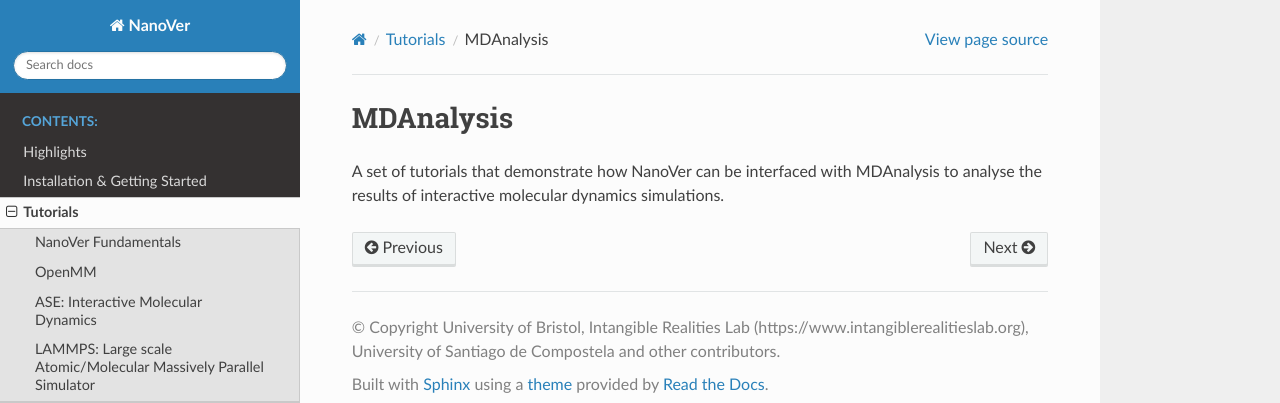
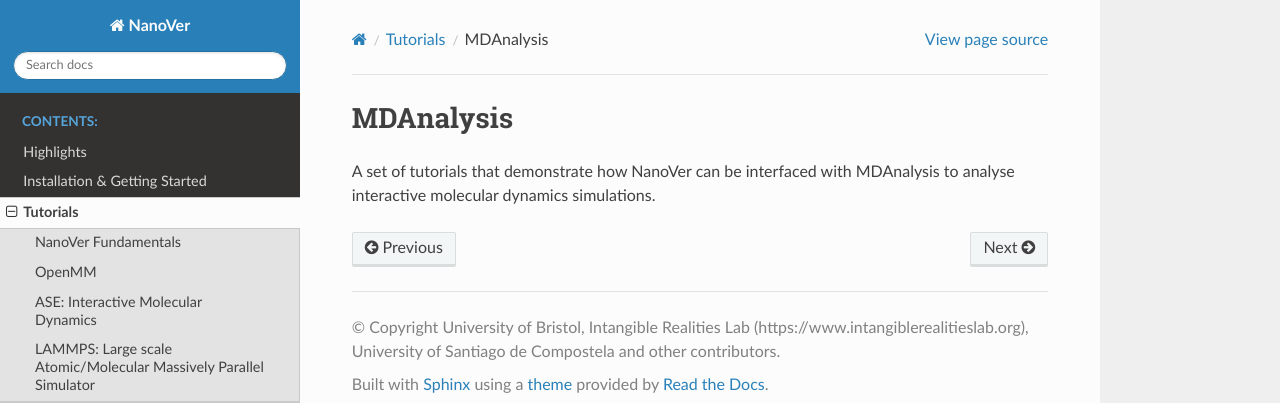
Before and after one commit to IRL2/nanover-docs, a Sphinx documentation site: the page built from source/tutorials/mdanalysis.rst, in a window 1280 px wide. Shown: the top 403 px of the page. Built offline with Sphinx 7.4.7 and the Read the Docs theme 2.0.0, drawn with Linux system fonts in a browser that asks for light colours; pages that are not in the unit, such as notebooks, are missing from menus.

Commit message:
Formatting and rewording

```diff
--- a/source/tutorials/mdanalysis.rst
+++ b/source/tutorials/mdanalysis.rst
@@ -2,5 +2,5 @@
 MDAnalysis
 ==========
 
-A set of tutorials that demonstrate how NanoVer can be interfaced with MDAnalysis to analyse the results of
-interactive molecular dynamics simulations.
+A set of tutorials that demonstrate how NanoVer can be interfaced with MDAnalysis
+to analyse interactive molecular dynamics simulations.
```
